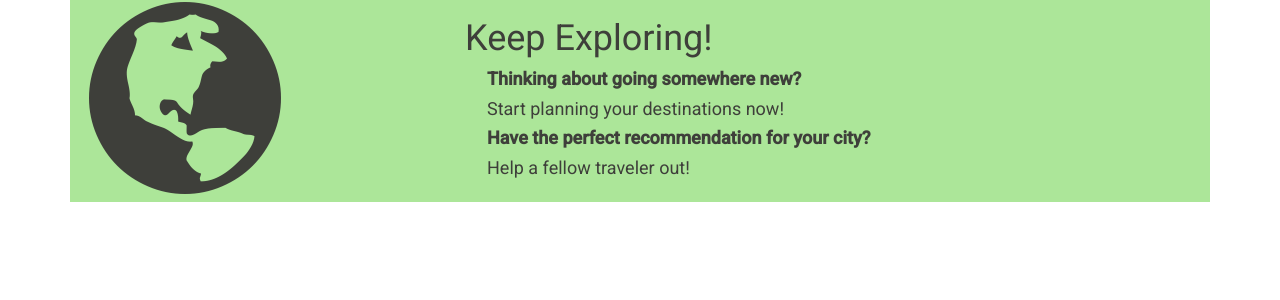
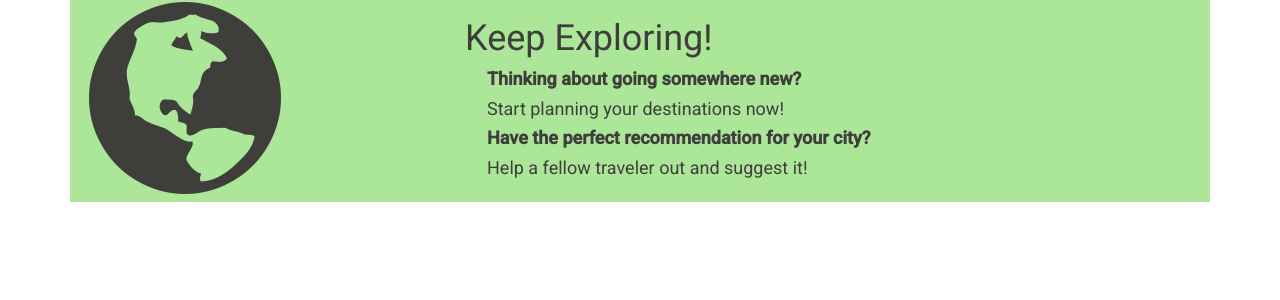
Before and after one commit to kldesimone/final_project, a Django app: page / in a window 1280 px wide. Shown: the part 306-606 px from the top of the page. Run offline with Django 3.2, Linux system fonts and the light colour scheme; the visitor is signed in with stand-in values (Sample User, id 1); parts of the project's set-up code (start-up, migrations or seed data) failed here and were passed over; some libraries are stand-ins or nearby versions; some web fonts are replaced.

Commit message:
Final Push

```diff
--- a/templates/home.html
+++ b/templates/home.html
@@ -37,7 +37,7 @@
       <h4 class="hangingindent"><strong>Thinking about going somewhere new?</strong></h4>
       <h4 class="hangingindent">Start planning your destinations now!</h4>
       <h4 class="hangingindent"><strong>Have the perfect recommendation for your city?</strong></h4>
-      <h4 class="hangingindent">Help a fellow traveler out!</h4>
+      <h4 class="hangingindent">Help a fellow traveler out and suggest it!</h4>
     </div>
   </div>
 </div>
```
